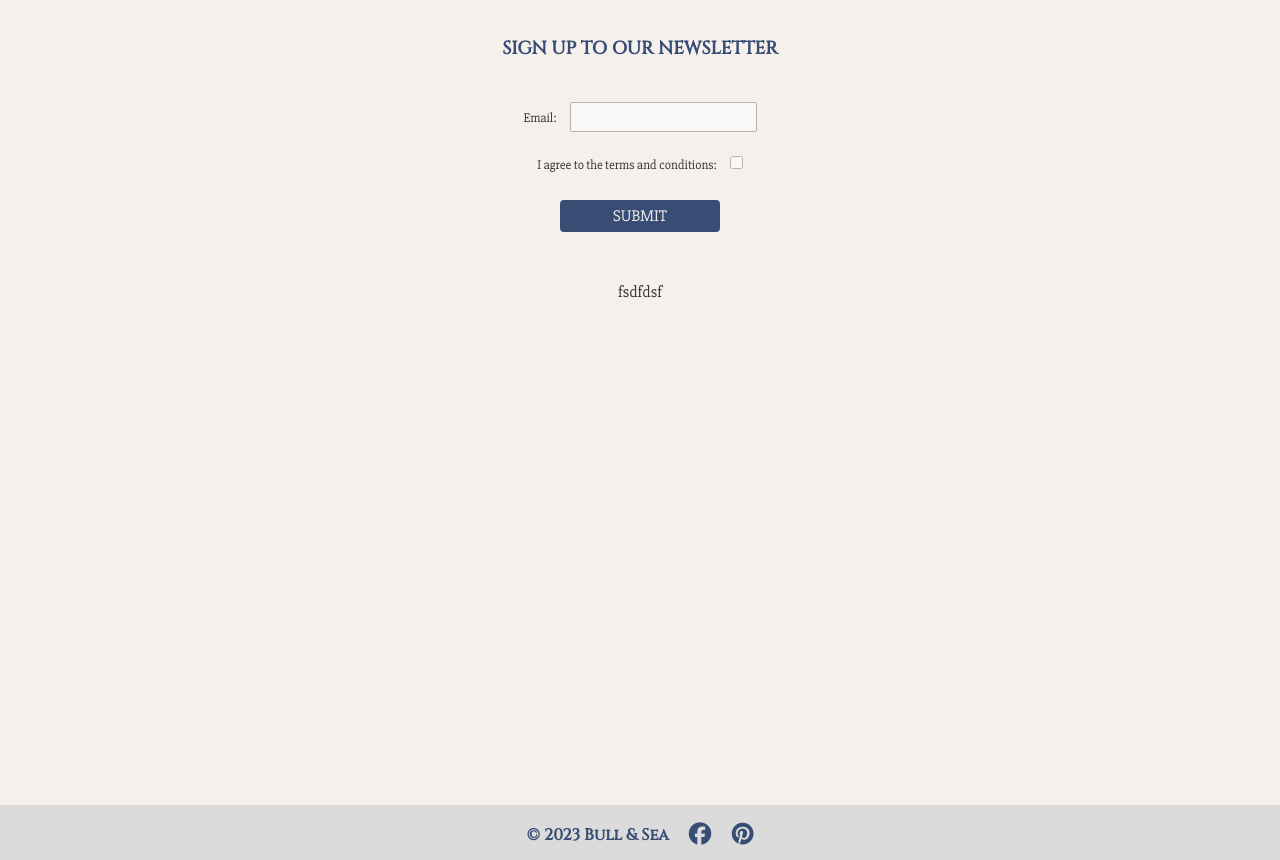
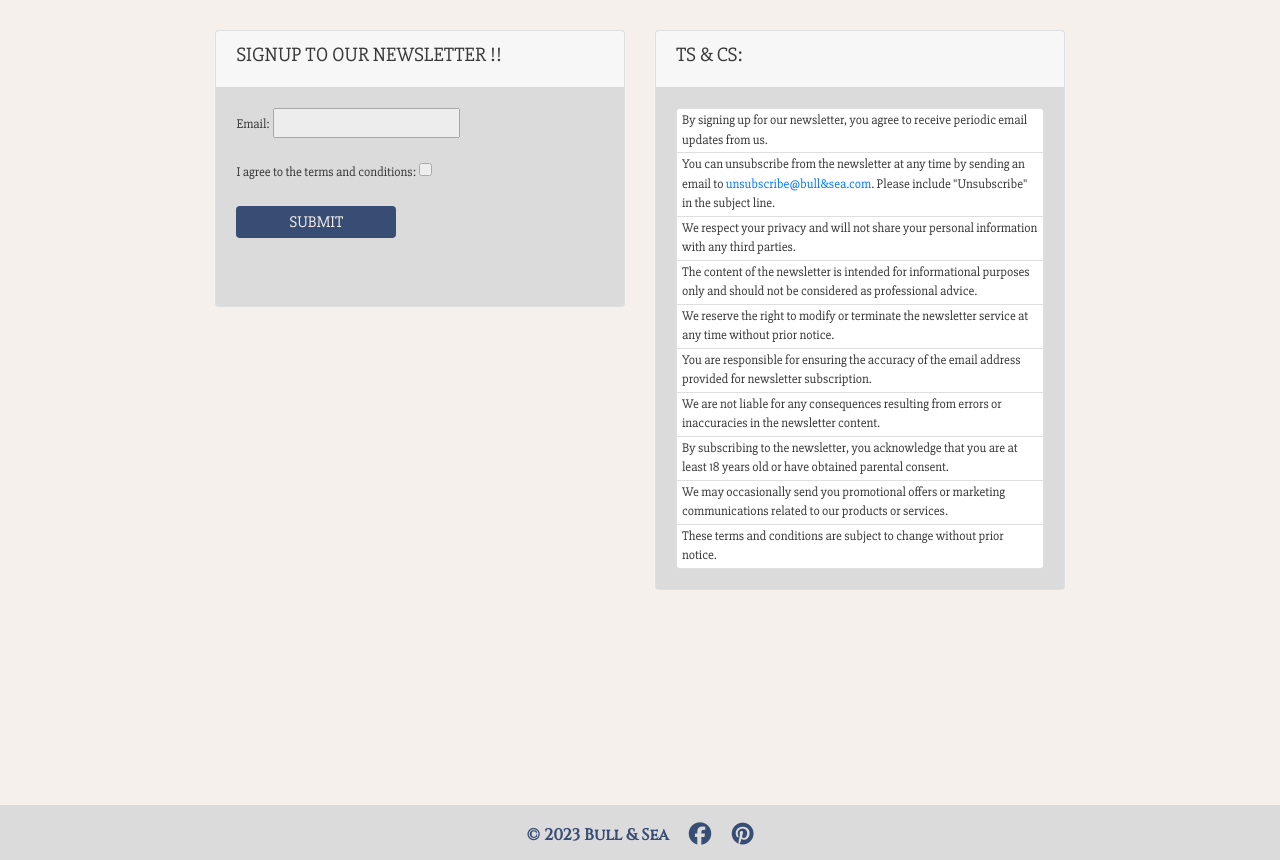
Before and after one commit to JeffreyBull76/CI_project5, a Django app: page /signup/ in a window 1280 px wide. Shown: the part 110-970 px from the top of the page. Run offline with Django 3.2, Linux system fonts and the light colour scheme; data comes from the database, SQL or seed files in the repository; both versions use the stored data as it was after the commit; some libraries are stand-ins or nearby versions.

Commit message:
style newsletter and splashtext

```diff
--- a/home/templates/home/index.html
+++ b/home/templates/home/index.html
@@ -14,7 +14,9 @@
     <div class="row h-100 align-items-start">
         <div class="col-7 col-md-6 d-flex flex-column justify-content-start">
             <h1 class="splash-text">
-                Artisan candles and lifestyle products
+                Welcome to our online store! We make our candles with love and care.
+                Don't forget to visit our Facebook page for the latest updates and exclusive offers.
+                All our ingredients are responsibly sourced and good to the planet.
             </h1>
             <div class="my-5">
                 <h5>
--- a/home/templates/home/signup.html
+++ b/home/templates/home/signup.html
@@ -11,17 +11,15 @@
 
 {% block content %}
 <div class="overlay"></div>
-<div class="container mb-2">
+<div class="container d-flex justify-content-center">
     <div class="row">
-        <div class="col-12 text-center hr-prod-spacer">
-            <h4 class="logo-font sub-header2-font text-md mt-3 mb-4 pt-3">Sign up to our newsletter</h3>
-                <hr>
+
+        <div class="col-md-6 mt-4">
+            <div class="card signup-card">
+                <div class="card-header text-uppercase">
+                    <h5>Signup to our Newsletter !!</h5>
                 </div>
-    </div>
-
-    <div class="row">
-        <div class="col-12 d-flex justify-content-center">
-            <div class="text-center"> <!-- Apply 'text-center' class here -->
+                <div class="card-body">
                     <form method="post" class="signup-form-element">
                         {% csrf_token %}
                         {{ form.as_p }}
@@ -31,10 +29,50 @@
             </div>
         </div>
 
-    <div class="row"></div>
-    <div class="text-center">
-        <p>fsdfdsf</p>
+        <div class="col-md-6 mt-4 tandcs-card">
+            <div class="card">
+                <div class="card-header text-uppercase">
+                    <h5>Ts & Cs:</h5>
+                </div>
+                <div class="card-body">
+                    <ul class="tandcs-list list-group">
+                        <li class="list-group-item">By signing up for our newsletter, you agree to receive periodic
+                            email
+                            updates from us.</li>
+                        <li class="list-group-item">You can unsubscribe from the newsletter at any time by sending an
+                            email to
+                            <a href="mailto:unsubscribe@bull&sea.com">unsubscribe@bull&sea.com</a>. Please include
+                            "Unsubscribe"
+                            in the subject line.</li>
+                        <li class="list-group-item">We respect your privacy and will not share your personal information
+                            with
+                            any third parties.</li>
+                        <li class="list-group-item">The content of the newsletter is intended for informational purposes
+                            only
+                            and should not be considered as professional advice.</li>
+                        <li class="list-group-item">We reserve the right to modify or terminate the newsletter service
+                            at any
+                            time without prior notice.</li>
+                        <li class="list-group-item">You are responsible for ensuring the accuracy of the email address
+                            provided
+                            for newsletter subscription.</li>
+                        <li class="list-group-item">We are not liable for any consequences resulting from errors or
+                            inaccuracies
+                            in the newsletter content.</li>
+                        <li class="list-group-item">By subscribing to the newsletter, you acknowledge that you are at
+                            least 18
+                            years old or have obtained parental consent.</li>
+                        <li class="list-group-item">We may occasionally send you promotional offers or marketing
+                            communications
+                            related to our products or services.</li>
+                        <li class="list-group-item">These terms and conditions are subject to change without prior
+                            notice.</li>
+                    </ul>
                 </div>
             </div>
         </div>
+    </div>
+</div>
+
+</div>
 {% endblock %}
--- a/static/css/base.css
+++ b/static/css/base.css
@@ -1,6 +1,3 @@
-/* font-family: 'Cinzel', serif;
-font-family: 'Slabo 27px', serif; */
-
 html {
     height: 100%;
 }
@@ -11,8 +8,8 @@ html {
 }
 
 .splash-text {
-    padding: 180px 0 0 8px;
-    font-size: 1.4rem;
+    padding: 200px 0 0 8px;
+    font-size: 1.3rem;
     color: #383838 !important;
     line-height: 1.1;
     text-shadow: 0 0 3px #f5f0ecab;
@@ -266,16 +263,28 @@ body {
     list-style-type: none;
     font-size: large;
     text-transform: uppercase;
-  }
+}
 
-  .signup-form-element input {
+.signup-form-element input {
     opacity: 50%;
-  }
+}
 
-  .signup-form-element label {
-    padding-right: 10px;
+.signup-form-element label {
     font-size: small;
-  }
+}
+
+.tandcs-list {
+    text-align: left;
+}
+
+.tandcs-card {
+    padding-bottom: 100px;
+}
+
+.tandcs-list .list-group-item {
+    font-size: small;
+    padding: 2px 5px;
+}
 
 /* products css */
 
@@ -701,7 +710,7 @@ tr.table-style .sku-text {
 /* medium styles */
 @media (max-width: 992px) {
     .splash-text {
-        padding: 350px 0 0 10px;
+        padding: 300px 0 0 10px;
     }
 
     .navbar-brand {
--- a/templates/base.html
+++ b/templates/base.html
@@ -6,9 +6,20 @@
 <head>
 
   {% block meta %}
+
+  <meta name="viewport" content="width=device-width, initial-scale=1">
   <meta http-equiv="X-UA-Compatible" content="ie=edge">
   <meta charset="utf-8">
   <meta name="viewport" content="width=device-width, initial-scale=1, shrink-to-fit=no">
+  <meta name="author" content="Jeffrey Bull">
+  <meta name="description" content="Bull & Sea - Handmade candles and lifestyle products">
+  <meta name="keywords"
+    content="handmade candles, environmentally friendly candles, rapeseed wax candles, organic scent candles,
+    high quality candles, cruelty-free candles, eco-friendly candles, natural candles, sustainable candles, artisan candles,
+    non-toxic candles, vegan candles, clean-burning candles, ethical candles, small batch candles, home fragrance, hand-poured candles,
+    sustainable home decor, natural wax candles, aromatherapy candles, slow-burning candles, eco-conscious candles, conscious living,
+    green candles, non-GMO candles, chemical-free candles, renewable materials, conscious consumerism, ethical home goods, sustainable gifts,
+    natural home fragrance, zero-waste candles, sustainable packaging">
   {% endblock %}
 
   {% block extra_meta %}
@@ -44,6 +55,7 @@
   {% block extra_js %}
   {% endblock %}
 
+  <link rel="shortcut icon" type="image/png" href="{% static 'favicon.ico' %}">
   <title>Bull & Sea {% block extra_title %}{% endblock %}</title>
 </head>
 
```
Also changed, not shown: db.sqlite3. Lines whose indentation alone changed are shown as unchanged.
